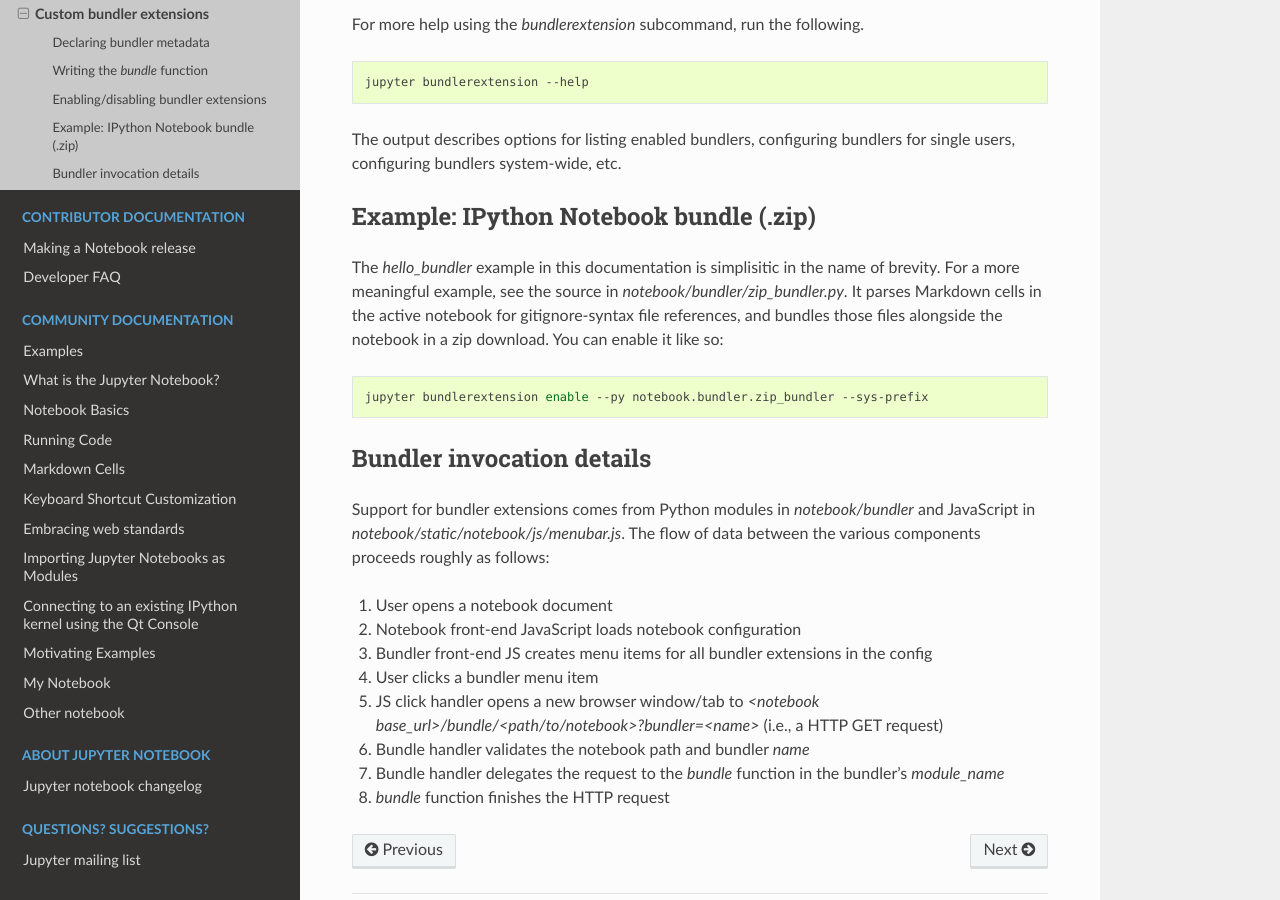
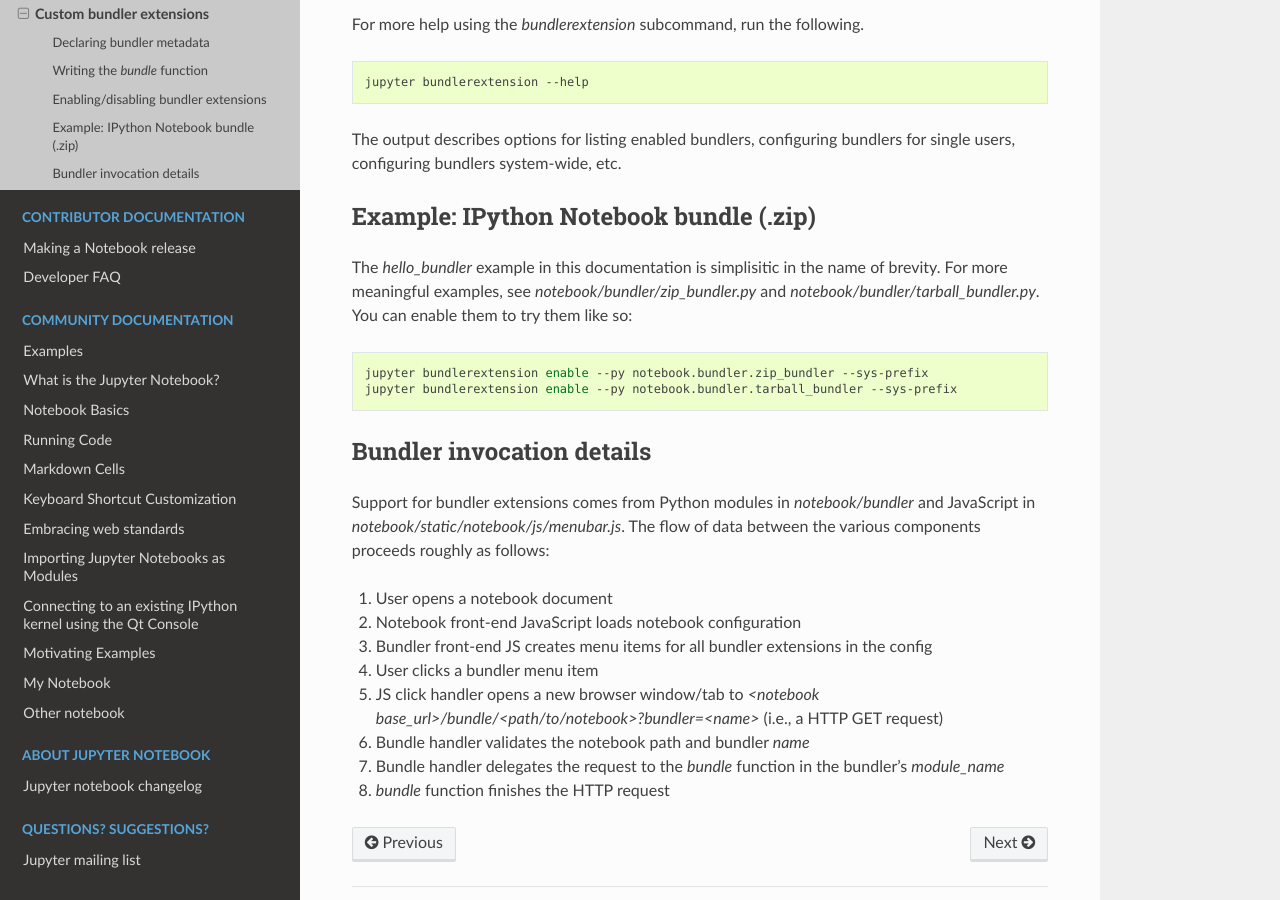
Before and after one commit to jupyter/nbclassic, a Sphinx documentation site: the page built from docs/source/extending/bundler_extensions.rst, in a window 1280 px wide and 900 px high, scrolled down 2725 px. Built offline with Sphinx 7.4.7 and the Read the Docs theme 2.0.0, drawn with Linux system fonts in a browser that asks for light colours; pages that are not in the unit, such as notebooks, are missing from menus.

Commit message:
Update Distributing Jupyter Extensions doc
* Add tarball_bundler example inline
* Add tarball_bundler example to bundler doc too
* Cross-ref from distributing doc to doc about writing extensions

(c) Copyright IBM Corp. 2016

```diff
--- a/docs/source/extending/bundler_extensions.rst
+++ b/docs/source/extending/bundler_extensions.rst
@@ -118,11 +118,12 @@
 Example: IPython Notebook bundle (.zip)
 ---------------------------------------
 
-The `hello_bundler` example in this documentation is simplisitic in the name of brevity. For a more meaningful example, see the source in `notebook/bundler/zip_bundler.py`. It parses Markdown cells in the active notebook for gitignore-syntax file references, and bundles those files alongside the notebook in a zip download. You can enable it like so:
+The `hello_bundler` example in this documentation is simplisitic in the name of brevity. For more meaningful examples, see `notebook/bundler/zip_bundler.py` and `notebook/bundler/tarball_bundler.py`. You can enable them to try them like so:
 
 .. code:: bash
 
     jupyter bundlerextension enable --py notebook.bundler.zip_bundler --sys-prefix
+    jupyter bundlerextension enable --py notebook.bundler.tarball_bundler --sys-prefix
 
 .. _bundler-details:
 
```
Also changed, not shown: docs/source/examples/Notebook/Distributing Jupyter Extensions as Python Packages.ipynb.
